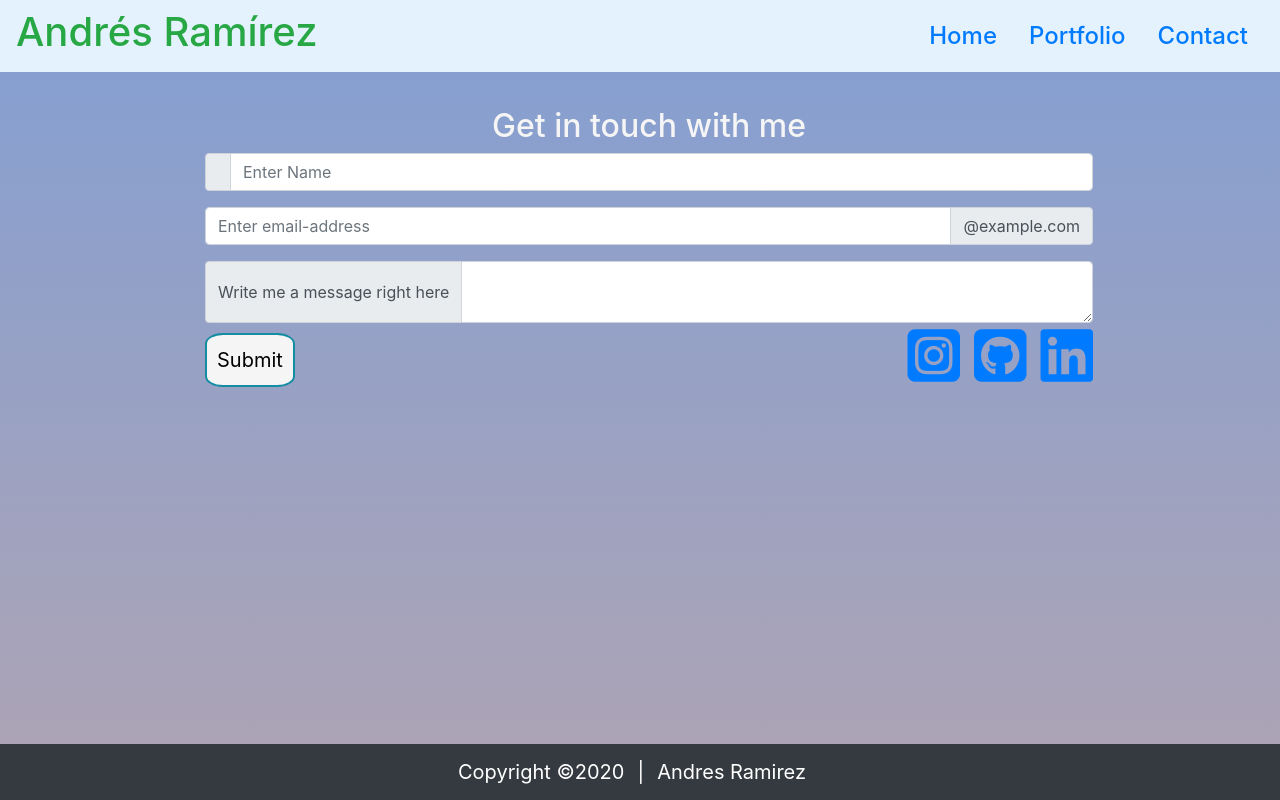
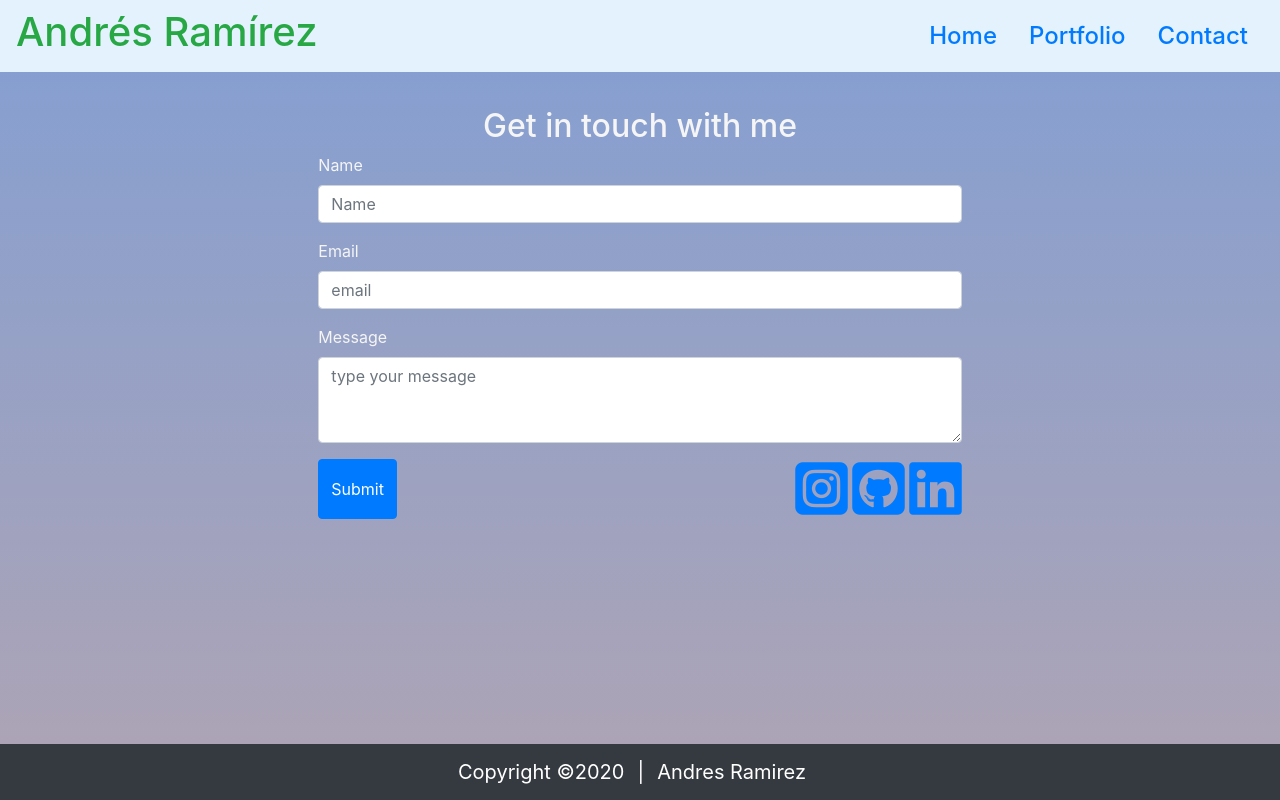
Before and after one commit to ARam2142/Updated-Portfolio, a plain HTML site: page contact.html in a window 1280 px wide. Drawn offline with nearby package versions, Linux system fonts and the light colour scheme.

Commit message:
i have added final buttons

```diff
--- a/Assets/contact.css
+++ b/Assets/contact.css
@@ -41,28 +41,6 @@ body {
     margin-top: 20px;
 }
 
-form {
-    width: 80%;
-    margin-left: 120px;
-}
-
-.btn-primary {
-    background-color: whitesmoke;
-    color: black;
-    border: 2px solid rgb(20, 140, 161);
-    padding: 3px 7px;
-    transition-duration: 0.4s;
-    border-radius: 20%;
-    margin-top: 10px;
-    padding: 10px;
-}
-
-.icons {
-    font-size: 50px;
-    float: right;
-    margin: 20px, 10px 20px 10px;
-}
-
 /*end of container and form*/
 /*
 /*footer*/
--- a/contact.html
+++ b/contact.html
@@ -33,37 +33,31 @@
         </header>
         <!--container-->
         <div class="container">
+          <!--title-->
+          <h2 class="text-center">Get in touch with me</h1>
             <!--form-->
             <form action="MAILTO:andresaaramirez@aol.com" method="post" enctype="text/plain">
-            <!--title-->
-            <h2 class="text-center">Get in touch with me</h1>
-            <!--name-input-->
-            <div class="input-group mb-3">
-                <div class="input-group-prepend">
-                  <span class="input-group-text" id="basic-addon1"></span>
+              <div class="form-row justify-content-center">
+                <div class="form-group col-md-7">
+                  <label for="inputEmail4">Name</label>
+                  <input type="email" class="form-control" id="inputEmail4" placeholder="Name">
                 </div>
-                <input type="text" class="form-control" placeholder="Enter Name" aria-label="Username" aria-describedby="basic-addon1">
+                <div class="form-group col-md-7">
+                  <label for="inputPassword4">Email</label>
+                  <input type="password" class="form-control" id="inputPassword4" placeholder="email">
                 </div>
-            <!--email-input-->
-            <div class="input-group mb-3">
-              <input type="text" class="form-control" placeholder="Enter email-address" aria-label="Recipient's username" aria-describedby="basic-addon2">
-                <div class="input-group-append">
-                  <span class="input-group-text" id="basic-addon2">@example.com</span>
+                <div class="form-group col-md-7">
+                  <label for="exampleFormControlTextarea1">Message</label>
+                  <textarea class="form-control" id="exampleFormControlTextarea1" rows="3" placeholder="type your message"></textarea>
                 </div>
-            </div>
-            <!--message-box-->
-            <div class="input-group">
-              <div class="input-group-prepend">
-                <span class="input-group-text">Write me a message right here</span>
-              </div>
-                <textarea class="form-control" aria-label="With textarea"></textarea>
-            </div>
-            <button class="btn btn-primary btn-lg" type="submit">Submit</button>
-            <!--icons-->
-            <div class="icons">
+                <div class="form-group col-md-7 d-flex justify-content-between">
+                  <button class="btn btn-primary" type="submit">Submit</button>
+                  <div class="form">
                     <a href="https://www.instagram.com/aramirez2142/" target="_blank"><i class="fab fa-instagram-square" style="font-size:60px"></i></a>
                     <a href="https://github.com/ARam2142" target="_blank"><i class="fab fa-github-square" style="font-size:60px"></i></a>
                     <a href="https://www.linkedin.com/in/andres-ramirez-8b07487b/" target="_blank"><i class="fab fa-linkedin" style="font-size:60px"></i></a>
+                  </div>
+                </div>
               </div>
             </form>
           </div>
```
Also changed, not shown: portfolio.html (+1 -1 lines). Lines whose indentation alone changed are shown as unchanged.
